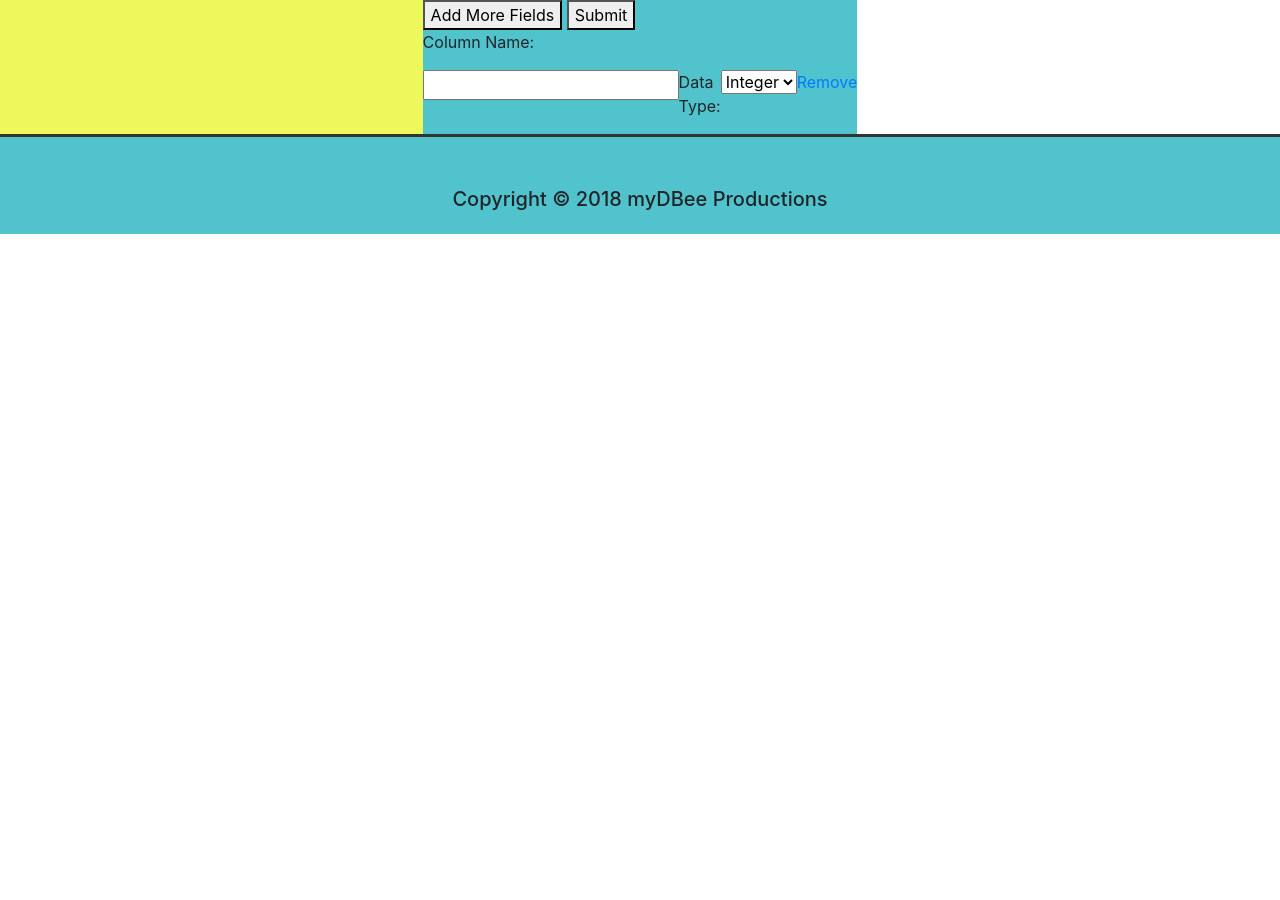
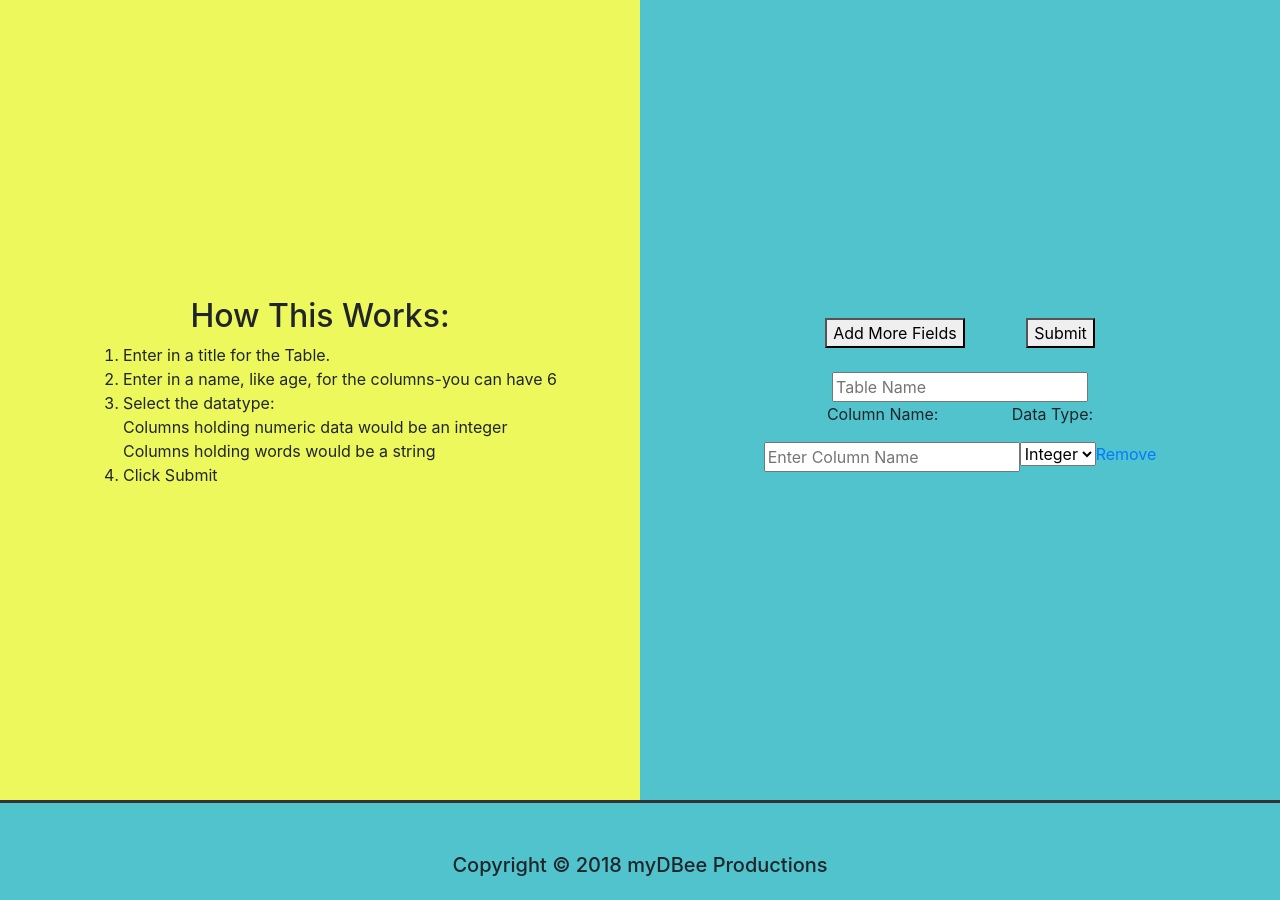
Before and after one commit to ravenusmc/myDB, a Flask app: page /create_table in a window 1280 px wide. Shown: the part 56-956 px from the top of the page. Before the commit the page ends 290 px from the top, so only its background shows below. Run offline with Flask 2, Linux system fonts and the light colour scheme; some libraries are stand-ins or nearby versions.

Commit message:
worked on layout of create_table page

```diff
--- a/app.py
+++ b/app.py
@@ -71,6 +71,8 @@ def home():
 def create_table():
     see_nav_footer = True
     if request.method == 'POST':
+        #Receiving all of the data from the user.
+        table_name = request.form['table_name']
         value1 = request.form['mytext[]']
         data_type_1 = request.form.get('data_type')
         value2 = request.form.get('mytext2')
@@ -83,12 +85,6 @@ def create_table():
         data_type_5 = request.form.get('data_type_5')
         value6 = request.form.get('mytext6')
         data_type_6 = request.form.get('data_type_6')
-        print(data_type_1)
-        print(data_type_2)
-        print(data_type_3)
-        print(data_type_4)
-        print(data_type_5)
-        print(data_type_6)
     return render_template('create_table.html', see_nav_footer = see_nav_footer)
 
 #This route will sign out the user
--- a/static/css/create_table.css
+++ b/static/css/create_table.css
@@ -3,13 +3,17 @@
 /* CSS for the main section */
 
 main {
-  height: 100%;
+  height: 100vh;
   display: grid;
-  grid-template-columns: repeat(3, 1fr);
+  grid-template-columns: repeat(2, 1fr);
 }
 
 .section_left {
   background-color: #ecf85C;
+  display: flex;
+  flex-direction: column;
+  justify-content: center;
+  align-items: center;
 }
 
 .section_right {
@@ -34,9 +38,29 @@ form {
   display: flex;
   flex-direction: row;
   justify-content: center;
+  padding: 50px;
+}
+
+.buttons {
+  display: flex;
+  flex-direction: row;
+  justify-content: space-evenly;
 }
 
 .main_input_div {
   display: flex;
   flex-direction: row;
+  justify-content: space-evenly;
+  margin-bottom: 10px;
 }
+
+.column_names {
+  display: flex;
+  flex-direction: row;
+  justify-content: space-evenly;
+  align-items: center;
+}
+
+.data_column {
+  margin-left: 10px;
+}
--- a/static/css/generic.css
+++ b/static/css/generic.css
@@ -1,4 +1,8 @@
 /* This file will hold all of the generic css that will be used throughout the site */
+
+.center {
+  text-align: center;
+}
 
 .button_div {
   margin-top: 10px;
--- a/static/js/createTable.js
+++ b/static/js/createTable.js
@@ -15,7 +15,6 @@ $(document).ready(function() {
             '<div>' +
             '<input type="text" name="mytext' + x +
             '"/></div>' +
-            '<p>Datatype</p>' +
             '<div>' +
             '<select name="data_type_' + x + '">' +
             '<option value="int">Integer</option>' +
--- a/templates/create_table.html
+++ b/templates/create_table.html
@@ -7,7 +7,15 @@
 <main>
 
   <section class='section_left'>
-
+    <h2 class='center'>How This Works:</h2>
+    <ol>
+      <li>Enter in a title for the Table.</li>
+      <li>Enter in a name, like age, for the columns-you can have 6</li>
+      <li>Select the datatype:
+        <br>Columns holding numeric data would be an integer
+        <br>Columns holding words would be a string</li>
+      <li>Click Submit</li>
+    </ol>
   </section>
 
   <section class='form_section'>
@@ -16,16 +24,28 @@
 
       <div class="input_fields_wrap">
 
-        <button class="add_field_button">Add More Fields</button>
-        <button>Submit</button>
-          <p>Column Name:</p>
+        <div class='buttons'>
+          <button class="add_field_button">Add More Fields</button>
+          <button>Submit</button>
+        </div>
+
+        <br>
+
+        <div class='center'>
+          <input placeholder='Table Name' name='table_name'>
+        </div>
+
+          <div class='column_names'>
+            <p>Column Name:</p>
+            <p class='data_column'>Data Type:</p>
+          </div>
 
           <div class='main_input_div'>
 
             <div>
-              <input type="text" name="mytext[]">
+              <input placeholder='Enter Column Name' type="text" name="mytext[]">
             </div>
-            <p>Data Type:</p>
+
             <div>
               <select name="data_type">
                 <option value='int'>Integer</option>
@@ -40,9 +60,6 @@
 
   </section>
 
-  <section class='section_'>
-
-  </section>
 
 </main>
 
```
